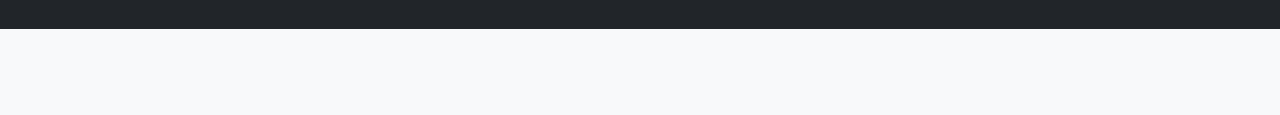
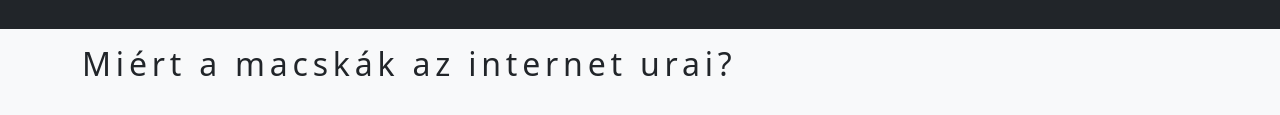
Before and after one commit to molnarjEtvs/cica2, a plain HTML site: page index.html in a window 1280 px wide. Shown: the part 155-270 px from the top of the page. Drawn offline with nearby package versions, Linux system fonts and the light colour scheme.

Commit message:
félkész

```diff
--- a/index.html
+++ b/index.html
@@ -25,7 +25,22 @@
             </div>
         </div>
     </header>
-    <main></main>
+
+    <div class="container mt-3">
+        <div class="row">
+            <div class="col-12 col-md-8">
+                <main>
+                    <h2>Miért a macskák az internet urai?</h2>
+
+                </main>
+            </div>
+
+            <div class="col-12 col-md-4">
+
+            </div>
+        </div>
+    </div>
+
     <footer>
 
     </footer>
```
